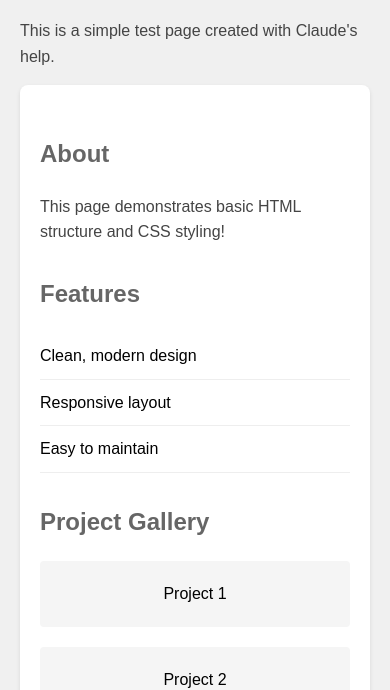
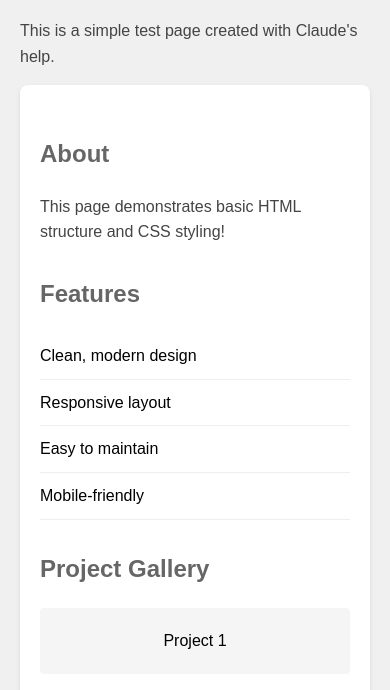
Before and after one commit to joeyaliano/claude-test, a plain HTML site: page index.html in a window 390 px wide. Shown: the part 159-849 px from the top of the page. Drawn offline with Linux system fonts and the light colour scheme.

Commit message:
Add mobile-friendly feature to list

```diff
--- a/index.html
+++ b/index.html
@@ -18,6 +18,7 @@
             <li>Clean, modern design</li>
             <li>Responsive layout</li>
             <li>Easy to maintain</li>
+            <li>Mobile-friendly</li>
         </ul>
 
         <h2>Project Gallery</h2>
```
